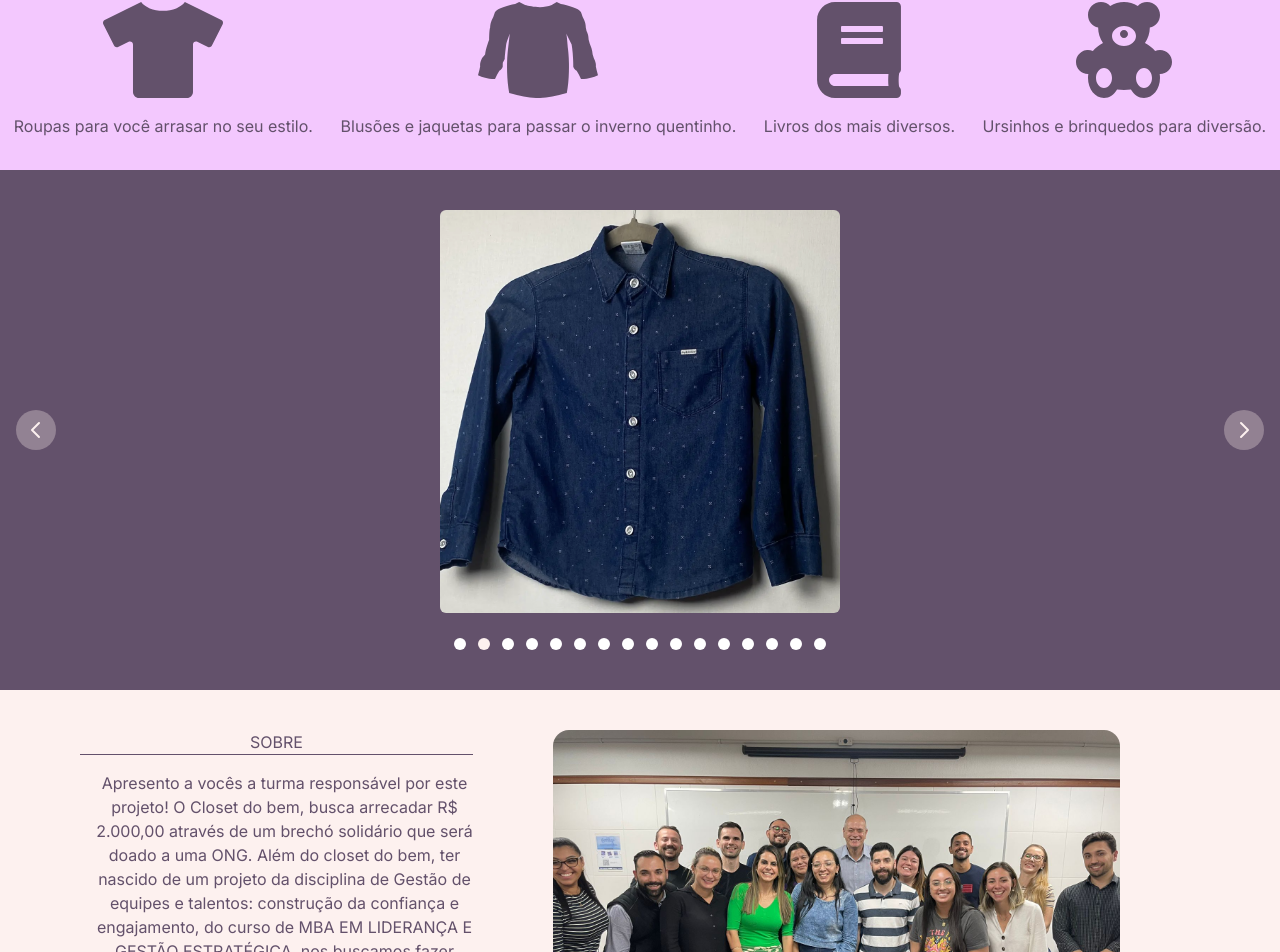
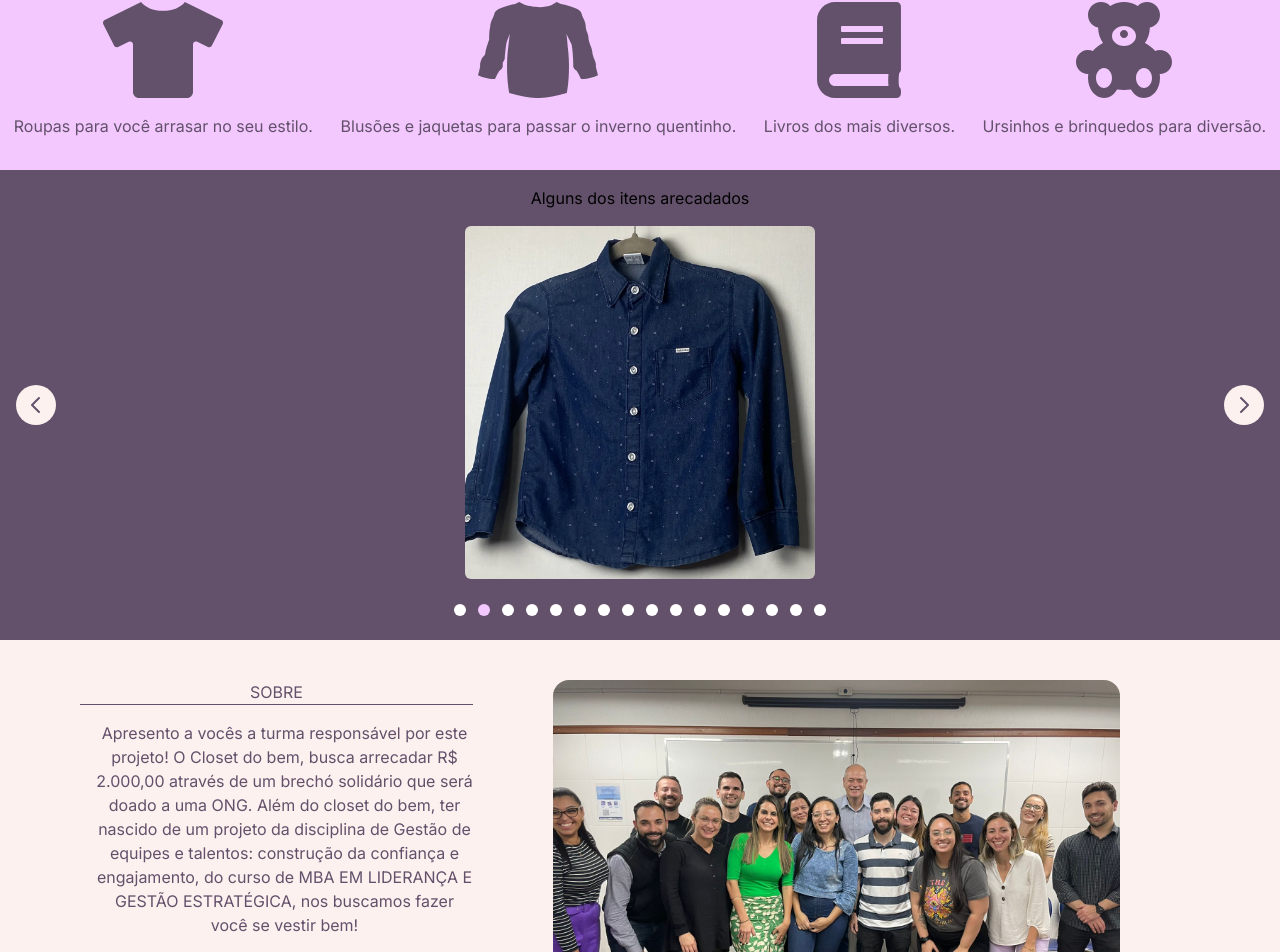
Before and after one commit to marcohermel/brecho, a Next.js app: page / in a window 1280 px wide. Shown: the part 795-1747 px from the top of the page. Built offline with nearby package versions, Linux system fonts and the light colour scheme; a web font is replaced by a local one.

Commit message:
add prodcut carousel mobile

```diff
--- a/src/app/page.desktop.tsx
+++ b/src/app/page.desktop.tsx
@@ -1,6 +1,5 @@
 
 import { AboutDesktop } from '@/components/desktop/about-desktop'
-import { CarouselDesktop } from '@/components/desktop/carousel-desktop'
 import { ContactDesktop } from '@/components/desktop/contact-desktop'
 import { EventsDesktop } from '@/components/desktop/events-desktop'
 import { HeaderDesktop } from '@/components/desktop/header-desktop'
--- /dev/null
+++ b/src/components/carousel.tsx
@@ -0,0 +1,75 @@
+import { IMAGE_CHANGE_TIME, INIT_INDEX, TOTAL_IMAGES } from "@/constants";
+import Image from "next/image";
+import { useEffect, useMemo, useState } from "react";
+
+
+const getProducts = () => {
+    const producs: number[] = [];
+    for (let index = INIT_INDEX; index <= TOTAL_IMAGES; index++) {
+        producs.push(index);
+    }
+    return producs;
+}
+
+
+export const Carousel: React.FC = () => {
+    const products: number[] = useMemo(() => getProducts(), []);
+    const [currentItem, setCurrentItem] = useState<number>(INIT_INDEX);
+
+
+    useEffect(() => {
+        const timerId = setTimeout(() => handleNextClick(), IMAGE_CHANGE_TIME);
+        return () => clearTimeout(timerId);
+    }, [currentItem])
+
+
+    const handlePreviousClick = () => {
+        let value: number;
+        if (currentItem === INIT_INDEX) {
+            value = TOTAL_IMAGES;
+        } else {
+            value = currentItem - 1;
+        }
+        setCurrentItem(value);
+    }
+
+    const handleNextClick = () => {
+        let value: number;
+        if (currentItem === TOTAL_IMAGES) {
+            value = INIT_INDEX;
+        } else {
+            value = currentItem + 1;
+        }
+        setCurrentItem(value);
+    }
+
+    return (<div style={{ height: '470px' }} id="default-carousel" className="relative w-full pt-4 bg-secondary" data-carousel="slide">
+        <div className=" overflow-hidden rounded-lg flex flex-col gap-4 justify-center items-center">
+            <span>Alguns dos itens arecadados</span>
+            {products.map((item: number) => {
+                return (
+                    <div className={`${currentItem === item ? "" : "hidden"} duration-700 ease-in-out pb-`} data-carousel-item>
+                        <Image width={350} height={350} src={`/products/product-${item}.png`} className="rounded-md" alt="" />
+                    </div>
+                )
+            })}
+        </div>
+        <div className="absolute  flex space-x-3 -translate-x-1/2 bottom-6 left-1/2">
+            {products.map((item: number) => {
+                return (<button type="button" onClick={() => setCurrentItem(item)} className={`${currentItem === item ? "bg-primary" : "bg-white"} w-3 h-3  rounded-full`}></button>)
+            })}
+        </div>
+        <button type="button" onClick={() => handlePreviousClick()} className="absolute top-0 left-0  flex items-center justify-center h-full px-4 cursor-pointer group focus:outline-none" data-carousel-prev>
+            <span className="inline-flex items-center justify-center w-8 h-8 rounded-full sm:w-10 sm:h-10 bg-tertiary dark:bg-tertiary-800 group-hover:bg-tertiary/50 dark:group-hover:bg-gray-800/60  group-focus:outline-none">
+                <svg aria-hidden="true" className="w-5 h-5 text-secondary sm:w-6 sm:h-6 dark:text-gray-800" fill="none" stroke="currentColor" viewBox="0 0 24 24" xmlns="http://www.w3.org/2000/svg"><path stroke-linecap="round" stroke-linejoin="round" stroke-width="2" d="M15 19l-7-7 7-7"></path></svg>
+                <span className="sr-only">Previous</span>
+            </span>
+        </button>
+        <button type="button" onClick={() => handleNextClick()} className="absolute top-0 right-0 flex items-center justify-center h-full px-4 cursor-pointer group focus:outline-none" data-carousel-next>
+            <span className="inline-flex items-center justify-center w-8 h-8 rounded-full sm:w-10 sm:h-10 bg-tertiary dark:bg-tertiary-800 group-hover:bg-tertiary/50 dark:group-hover:bg-gray-800/60  group-focus:outline-none">
+                <svg aria-hidden="true" className="w-5 h-5 text-secondary sm:w-6 sm:h-6 dark:text-gray-800" fill="none" stroke="currentColor" viewBox="0 0 24 24" xmlns="http://www.w3.org/2000/svg"><path stroke-linecap="round" stroke-linejoin="round" stroke-width="2" d="M9 5l7 7-7 7"></path></svg>
+                <span className="sr-only">Next</span>
+            </span>
+        </button>
+    </div>);
+}
--- a/src/components/desktop/carousel-desktop.tsx
+++ /dev/null
@@ -1,77 +0,0 @@
-import Image from "next/image";
-import { useEffect, useMemo, useState } from "react";
-
-
-const INIT_INDEX = 1;
-const TOTAL_IMAGES = 16;
-const IMAGE_CHANGE_TIME = 5000;
-
-const getProducts = () => {
-    const producs: number[] = [];
-    for (let index = INIT_INDEX; index <= TOTAL_IMAGES; index++) {
-        producs.push(index);
-    }
-    return producs;
-}
-
-
-export const CarouselDesktop: React.FC = () => {
-    const products: number[] = useMemo(() => getProducts(), []);
-    const [currentItem, setCurrentItem] = useState<number>(INIT_INDEX);
-
-
-    useEffect(() => {
-        const timerId = setTimeout(() => handleNextClick(), IMAGE_CHANGE_TIME);
-        return () => clearTimeout(timerId);
-    }, [currentItem])
-
-
-    const handlePreviousClick = () => {
-        let value: number;
-        if (currentItem === INIT_INDEX) {
-            value = TOTAL_IMAGES;
-        } else {
-            value = currentItem - 1;
-        }
-        setCurrentItem(value);
-    }
-
-    const handleNextClick = () => {
-        let value: number;
-        if (currentItem === TOTAL_IMAGES) {
-            value = INIT_INDEX;
-        } else {
-            value = currentItem + 1;
-        }
-        setCurrentItem(value);
-    }
-
-    return (<div style={{ height: '520px' }} id="default-carousel" className="relative w-full pt-10 bg-secondary" data-carousel="slide">
-        <div className=" overflow-hidden rounded-lg flex justify-center items-center">
-            {products.map((item: number) => {
-                return (
-                    <div className={`${currentItem === item ? "" : "hidden"} duration-700 ease-in-out pb-`} data-carousel-item>
-                        <Image width={400} height={400} src={`/products/product-${item}.png`} className="rounded-md" alt="" />
-                    </div>
-                )
-            })}
-        </div>
-        <div className="absolute  z-30 flex space-x-3 -translate-x-1/2 bottom-10 left-1/2">
-            {products.map((item: number) => {
-                return (<button type="button" onClick={() => setCurrentItem(item)} className={`${currentItem === item ? "bg-tertiary" : "bg-white"} w-3 h-3  rounded-full`}></button>)
-            })}
-        </div>
-        <button type="button" onClick={() => handlePreviousClick()} className="absolute top-0 left-0 z-30 flex items-center justify-center h-full px-4 cursor-pointer group focus:outline-none" data-carousel-prev>
-            <span className="inline-flex items-center justify-center w-8 h-8 rounded-full sm:w-10 sm:h-10 bg-tertiary/30 dark:bg-tertiary-800/30 group-hover:bg-tertiary/50 dark:group-hover:bg-gray-800/60  group-focus:outline-none">
-                <svg aria-hidden="true" className="w-5 h-5 text-tertiary sm:w-6 sm:h-6 dark:text-gray-800" fill="none" stroke="currentColor" viewBox="0 0 24 24" xmlns="http://www.w3.org/2000/svg"><path stroke-linecap="round" stroke-linejoin="round" stroke-width="2" d="M15 19l-7-7 7-7"></path></svg>
-                <span className="sr-only">Previous</span>
-            </span>
-        </button>
-        <button type="button" onClick={() => handleNextClick()} className="absolute top-0 right-0 z-30 flex items-center justify-center h-full px-4 cursor-pointer group focus:outline-none" data-carousel-next>
-            <span className="inline-flex items-center justify-center w-8 h-8 rounded-full sm:w-10 sm:h-10 bg-tertiary/30 dark:bg-tertiary-800/30 group-hover:bg-tertiary/50 dark:group-hover:bg-gray-800/60  group-focus:outline-none">
-                <svg aria-hidden="true" className="w-5 h-5 text-tertiary sm:w-6 sm:h-6 dark:text-gray-800" fill="none" stroke="currentColor" viewBox="0 0 24 24" xmlns="http://www.w3.org/2000/svg"><path stroke-linecap="round" stroke-linejoin="round" stroke-width="2" d="M9 5l7 7-7 7"></path></svg>
-                <span className="sr-only">Next</span>
-            </span>
-        </button>
-    </div>);
-}
--- a/src/components/desktop/products-desktop.tsx
+++ b/src/components/desktop/products-desktop.tsx
@@ -1,6 +1,6 @@
 import React from 'react'
 import Image from 'next/image'
-import { CarouselDesktop } from './carousel-desktop'
+import { Carousel } from '../carousel'
 
 export const ProductsDesktop: React.FC = () => {
 
@@ -45,7 +45,7 @@ export const ProductsDesktop: React.FC = () => {
                 </div>
             </div>
             <div>
-                <CarouselDesktop />
+                <Carousel />
             </div>
         </section>
 
--- a/src/components/mobile/carousel-mobile.tsx
+++ /dev/null
@@ -1,6 +0,0 @@
-import React from 'react'
-import Image from 'next/image'
-
-export const CarouselMobile: React.FC = () => {
-    return ();
-}
--- a/src/components/mobile/header-mobile.tsx
+++ b/src/components/mobile/header-mobile.tsx
@@ -36,12 +36,12 @@ export const HeaderMobile: React.FC = () => {
                 <FontAwesomeIcon
                     onClick={() => { setShowMenu(!showMenu) }}
                     size='2x'
-                    className={`m-4 p-2 ${iconSecondary ? 'bg-secondary' : 'bg-primary'} rounded-sm fixed cursor-pointer`}
+                    className={`m-4 p-2 ${iconSecondary ? 'bg-secondary' : 'bg-primary'} z-31 rounded-sm fixed cursor-pointer`}
                     color={iconSecondary ? COLOR.PRIMARY : COLOR.SECONDARY}
                     icon={faBars}
                 />
             </div>
-            <nav ref={ref} className={`flex fixed w-full mt-20 px-4 ${menuSecondary ? 'text-primary' : 'text-secondary'}  transition-all duration-200 ${showMenu ? "opacity-100" : "opacity-0"} `}>
+            <nav ref={ref} className={`flex z-31 fixed w-full mt-20 px-4 ${menuSecondary ? 'text-primary' : 'text-secondary'}  transition-all duration-200 ${showMenu ? "opacity-100" : "opacity-0"} `}>
                 <ul className={`flex rounded-sm align-middle justify-center flex-col w-full py-2 ${menuSecondary ? 'bg-secondary' : 'bg-primary'}`}>
                     <li className='flex justify-center align-middle hover:bg-secondary hover:text-white'>
                         <Link className='py-2' onClick={e => onClick(e, 'home')} href='/'>HOME</Link>
--- a/src/components/mobile/products-mobile.tsx
+++ b/src/components/mobile/products-mobile.tsx
@@ -1,9 +1,11 @@
 import React from 'react'
 import Image from 'next/image'
+import { Carousel } from '../carousel';
 
 export const ProductsMobile: React.FC = () => {
     return (
-        <section id='products' className='flex-col pt-8 pb-8 w-full bg-primary'>
+        <section id='products' >
+            <div className='flex-col pt-8 pb-8 w-full bg-primary'>
                 <div className="flex flex-col w-full items-center">
                     <Image
                         src='/large-icons/shirt.svg'
@@ -40,6 +42,10 @@ export const ProductsMobile: React.FC = () => {
                     />
                     <span className="text-secondary text-center mt-4">Ursinhos e brinquedos para diversão.</span>
                 </div>
+
+
+            </div>
+            <Carousel />
         </section>
     );
 }
--- a/src/constants.ts
+++ b/src/constants.ts
@@ -1,4 +1,8 @@
 export const MOBILE_LIMIT_WIDTH = 1024;
+
+export const INIT_INDEX = 1;
+export const TOTAL_IMAGES = 16;
+export const IMAGE_CHANGE_TIME = 5000;
 
 export const COLOR = {
     WHITE: '#FFFFFF',
```
Lines whose indentation alone changed are shown as unchanged.
